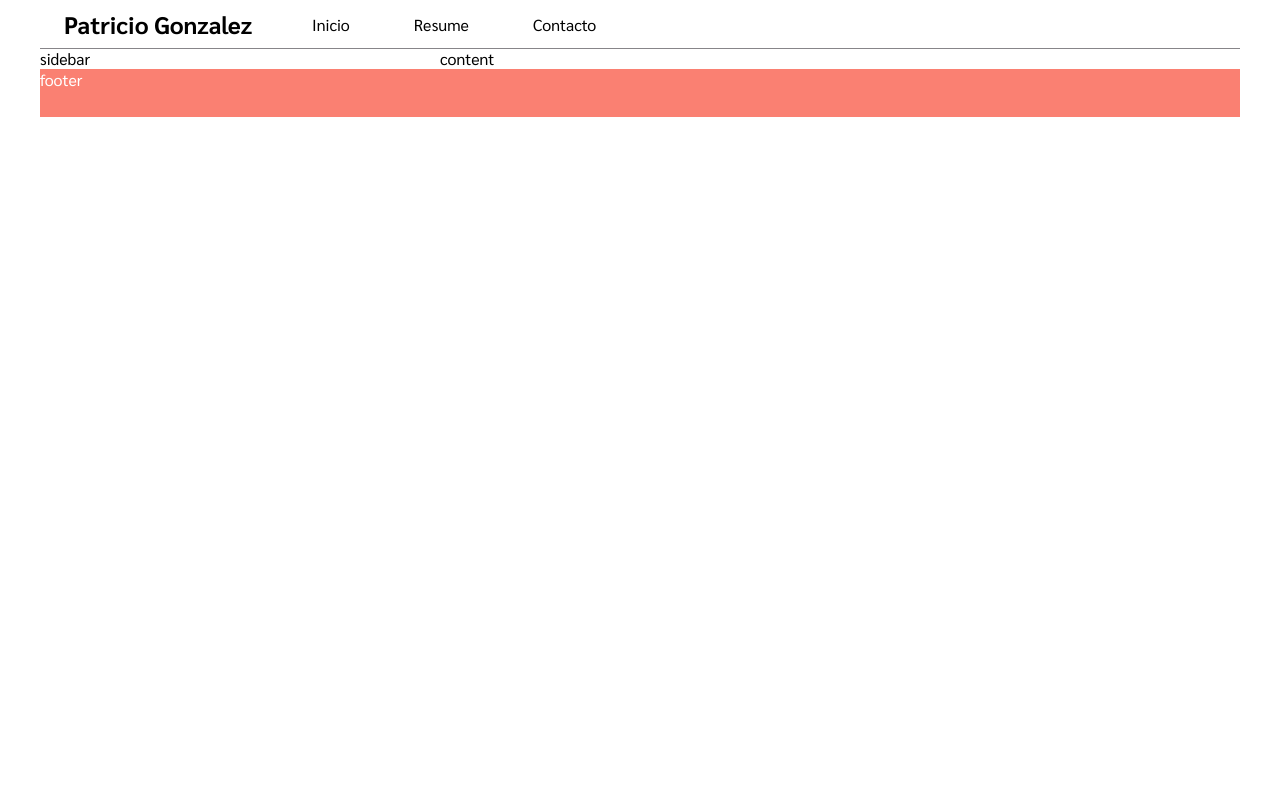
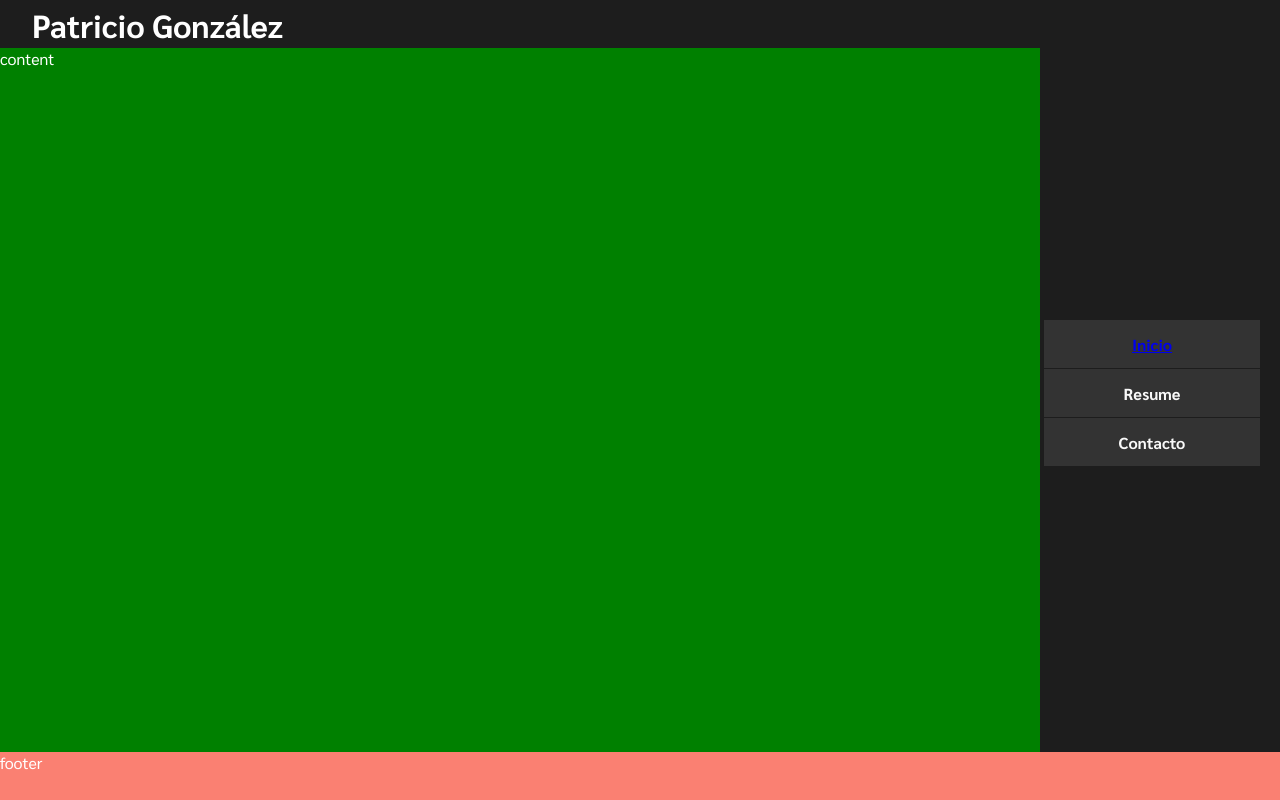
Before and after one commit to pagondel/personal-site, a React (Create React App) app: page / in a window 1280 px wide. Built offline with nearby package versions, Linux system fonts and the light colour scheme.

Commit message:
* Change layout to a black site and menu on the right (#4)
* change menu styles

```diff
--- a/src/components/Nav/Menu/Menu.js
+++ b/src/components/Nav/Menu/Menu.js
@@ -44,24 +44,8 @@ class Menu extends Component {
       menuClasses,
     } = this.state;
 
-    let backdrop = null;
-
-    if (menuClasses.includes(styles.Open)) {
-      backdrop = (
-        <div
-          className={styles.Backdrop}
-          onClick={this.handleCloseMenu}
-          onKeyPress={this.handleCloseMenu}
-          role="button"
-          tabIndex="0"
-          aria-label="backdrop"
-        />
-      );
-    }
-
     return (
       <>
-        {backdrop}
         <div
           className={styles.Hamburger}
           onClick={this.handleOpenMenu}
@@ -84,7 +68,7 @@ class Menu extends Component {
             <i className="fas fa-times fa-2x" />
           </div>
           <ul className={styles.Items}>
-            <li className={styles.Item}>Inicio</li>
+            <li className={styles.Item}><a href="http://google.cl">Inicio</a></li>
             <li className={styles.Item}>Resume</li>
             <li className={styles.Item}>Contacto</li>
           </ul>
--- a/src/components/Nav/Menu/Menu.module.scss
+++ b/src/components/Nav/Menu/Menu.module.scss
@@ -3,30 +3,23 @@
 
 .Menu {
   display: none;
-  background: $light-gray;
+  background-color: $transparent_black;
+  color: $white;
   height: 100vh;
-  margin: 0;
-  position:fixed;
-  right: 0;
+  left:0;
+  position: fixed;
   top: 0;
-  width: 100%;
   z-index: 1;
+  width: 100vw;
+  backdrop-filter: blur(5px);
 
   &.Open {
     display: block
   }
 }
 
-.Backdrop {
-  background-color: $transparent_black;
-  height: 100vh;
-  left:0;
-  position: fixed;
-  top: 0;
-  width: 100vw;
-}
-
 .Hamburger {
+  color: $white;
   margin-right: 1rem;
   padding: 0.5rem;
   outline-color: $gray;
@@ -50,23 +43,22 @@
 }
 
 .Item {
-  box-sizing: border-box;
-  border-bottom: 1px $gray solid;
-  font-size: 1.5rem;
+  font-size: 2.5rem;
+  font-weight: 700;
   list-style: none;
-  margin: 1rem;
-  padding: 0.5rem;
-  text-align: center;
-
+  margin: 1.5rem;
 }
 
 @include breakpoint('small') {
   .Menu {
-    background: $white;
-    height: 100%;
-    position: static;
-    display: flex;
-    justify-content: flex-start;
+    display: block;
+    width: 13.5rem;
+    height: auto;
+    position: fixed;
+    top: 40%;
+    right:20px;
+    left: auto;
+    background: $background_gray;
   }
 
   .Hamburger {
@@ -78,18 +70,23 @@
   }
 
   .Items {
-    align-items: center;
-    display: flex;
-    flex-direction: row;
     height: 100%;
     margin: 0;
     padding: 0;
   }
 
   .Item {
-    border: none;
+    display: flex;
+    flex-direction: row;
+    align-items: center;
+    justify-content: center;
+    color: $light-gray;
+    width: 100%;
+    height: 3rem;
     font-size: 1rem;
     list-style: none;
-    margin: 0 1.5em;
+    margin: 0;
+    margin-bottom:1px;
+    background: $gray;
   }
 }
--- a/src/components/Nav/Nav.module.scss
+++ b/src/components/Nav/Nav.module.scss
@@ -3,7 +3,6 @@
 
 .Nav {
   align-items: center;
-  border-bottom: 1px $gray solid;
   display: flex;
   height: 100%;
   justify-content: space-between;
@@ -12,7 +11,10 @@
 .Title {
   margin: 0;
   margin-left:1em;
-  min-width: 13.5rem;
+  width: 100%;
+  color: $white;
+  font-weight: 700;
+  font-size: 2rem;
 }
 
 @include breakpoint('small') {
--- a/src/containers/Layout/Layout.js
+++ b/src/containers/Layout/Layout.js
@@ -25,7 +25,7 @@ class Layout extends Component {
             title={SiteInfo.title}
           />
         </header>
-        <aside className={styles.Sidebar}>sidebar</aside>
+        <aside className={styles.Sidebar} />
         <main className={styles.Content}>content</main>
         <footer className={styles.Footer}>footer</footer>
       </div>
--- a/src/containers/Layout/Layout.module.scss
+++ b/src/containers/Layout/Layout.module.scss
@@ -6,9 +6,8 @@
   grid-template: {
     areas: 'header'
            'main'
-           'sidebar'
            'footer';
-    rows: 3em auto auto 3em
+    rows: 3rem minmax(calc(100vh - 6rem), max-content) 3rem
   }
 }
 
@@ -17,14 +16,13 @@
 }
 
 .Sidebar {
-  // background: blue;
-  // color: white;
+  display: none;
   grid-area: sidebar;
 }
 
 .Content {
-  // background: green;
-  // color: white;
+  background: green;
+  color: white;
   grid-area: main;
 }
 
@@ -34,22 +32,19 @@
   grid-area: footer;
 }
 
-@include breakpoint('medium') {
+@include breakpoint('small') {
   .App {
     display: grid;
     grid-template: {
-      columns: 2fr 4fr;
-      rows: 3em auto 3em;
+      columns: auto 15rem;
+      rows: 3em minmax(calc(100vh - 6rem), max-content) 3em;
       areas: 'header header'
-             'sidebar main'
+             'main sidebar'
              'footer footer';
     }
   }
-}
 
-@include breakpoint('large') {
-  .App {
-    max-width: map-get($breakpoints, 'large');
-    margin: auto
+  .Sidebar {
+    display: block;
   }
 }
--- a/src/data/site-info.js
+++ b/src/data/site-info.js
@@ -1,5 +1,5 @@
 const data = {
-  title: 'Patricio Gonzalez',
+  title: 'Patricio González',
   keywords: [
     'developer',
     'backend',
--- a/src/index.scss
+++ b/src/index.scss
@@ -1,3 +1,5 @@
+@import 'styles/_variables';
+
 @import url('https://fonts.googleapis.com/css?family=Sarabun:400,700&display=swap');
 
 body {
@@ -5,4 +7,5 @@ body {
   font-family: Sarabun, Arial, Helvetica, sans-serif;
   -webkit-font-smoothing: antialiased;
   -moz-osx-font-smoothing: grayscale;
+  background: $background-gray;
 }
--- a/src/styles/_variables.scss
+++ b/src/styles/_variables.scss
@@ -6,7 +6,8 @@ $breakpoints: (
 );
 
 //colors
-$gray: #878589;
+$gray: #333333;
 $light-gray: #F9F9F9;
-$transparent_black: rgba(0, 0, 0, 0.5);
+$transparent_black: rgba(0, 0, 0, 0.8);
 $white: #FFFFFF;
+$background-gray: #1D1D1D;
```
